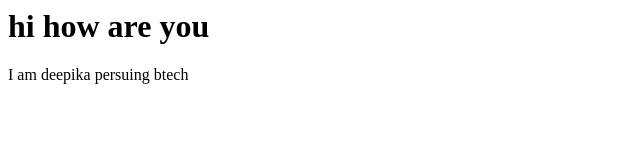
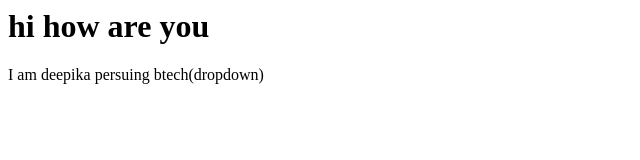
Before and after one commit to DeepuVuppalapati/git, a plain HTML site: page index.html in a window 1280 px wide. Shown: the full height of the page, 0-640 px from the left. Drawn offline with Linux system fonts and the light colour scheme.

Commit message:
added dropdown

```diff
--- a/index.html
+++ b/index.html
@@ -6,6 +6,6 @@
 </head>
 <body>
     <h1>hi how are you</h1>
-    <p>I am deepika persuing btech</p>
+    <p>I am deepika persuing btech(dropdown)</p>
 </body>
 </html>
```
